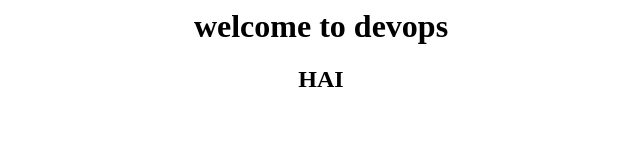
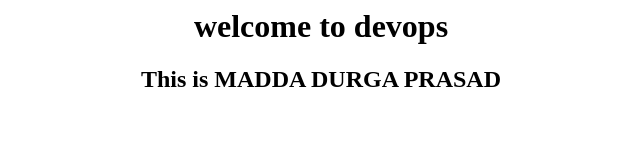
Before and after one commit to mprasad1234/mycode, a plain HTML site: page index.html in a window 1280 px wide. Shown: the whole page, without its empty margins (319-959 px from the left). Drawn offline with Linux system fonts and the light colour scheme.

Commit message:
Update index.html

```diff
--- a/index.html
+++ b/index.html
@@ -5,7 +5,7 @@
 <body>
     <center>
         <h1> welcome to devops </h1>
-        <h2> HAI </h2>
+        <h2> This is MADDA DURGA PRASAD </h2>
     </center>
 </body>
 </html>
```
